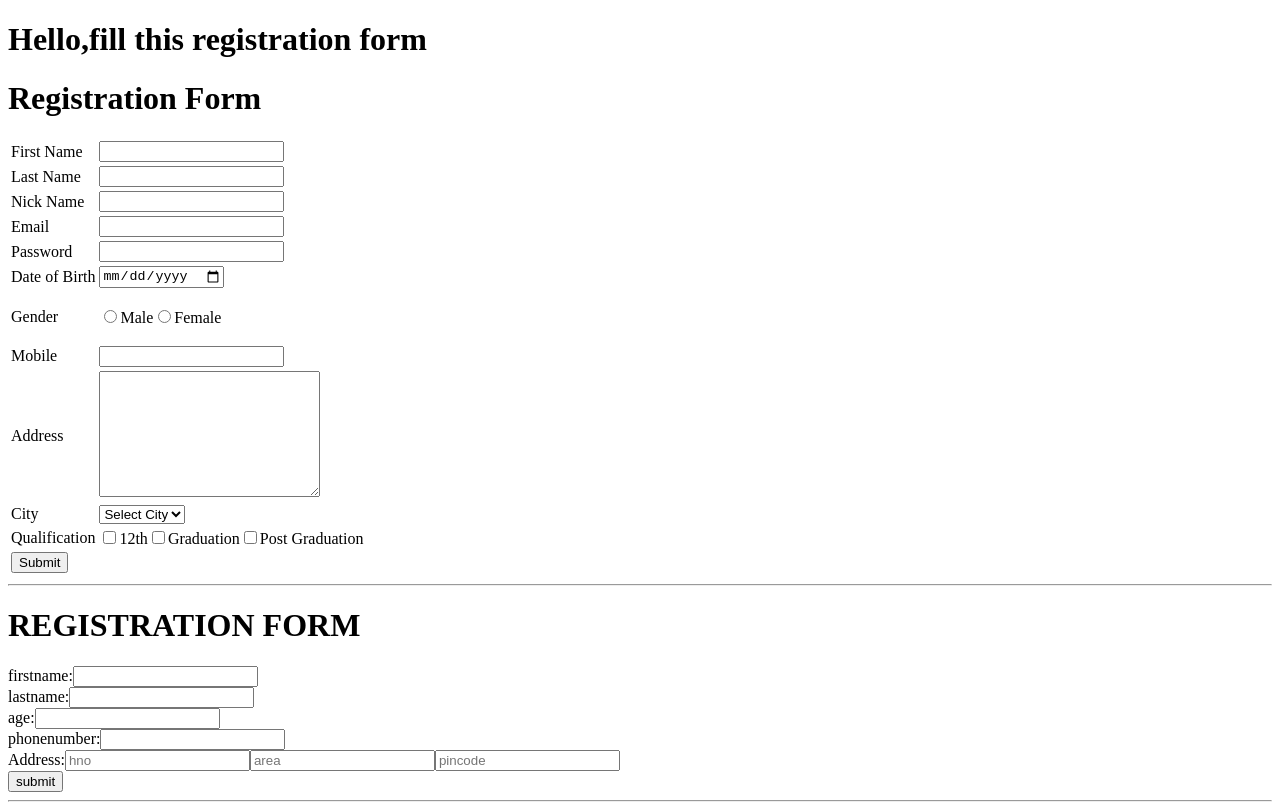
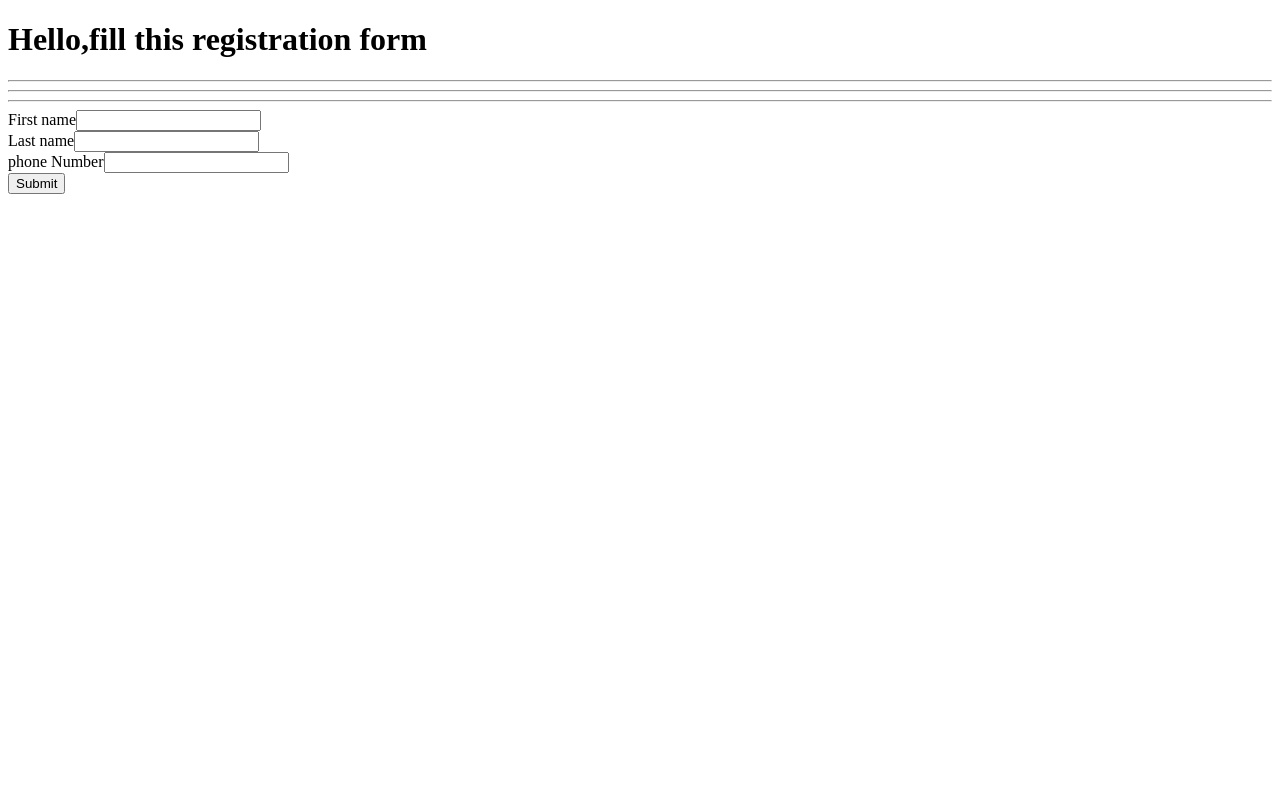
Before and after one commit to Anant8498/React-practice, a React (Create React App) app: page / in a window 1280 px wide. Built offline with nearby package versions, Linux system fonts and the light colour scheme.

Commit message:
all form added

```diff
--- a/src/app.jsx
+++ b/src/app.jsx
@@ -1,16 +1,19 @@
 import Form2 from "./component/form2";
 import Form from "./component/form";
 import Map from "./component/map";
+import Form3 from "./component/form3";
 
 function App() {
   return (
     <>
       <h1>Hello,fill this registration form</h1>
-      <Form2 />
+      {/* <Form2 /> */}
       <hr />
-      <Form/>
+      {/* <Form/> */}
 <hr />
 {/* <Map/> */}
+<hr />
+<Form3/>
     </>
   );
 }
--- /dev/null
+++ b/src/component/form3.jsx
@@ -0,0 +1,66 @@
+import { useState } from "react";
+
+function Form3() {
+  const [data, setData] = useState({
+    firstName: "",
+    lastName: "",
+    phnumber: ""
+
+  });
+
+  // function firstNameOnChangeHandler(event) {
+  //     setData({...data, firstName: event.target.value })
+  // }
+
+  // function lastNameOnChangeHandler(event) {
+  //     setData({ ...data, lastName: event.target.value })
+  // }
+
+  function onChangeHandler(event) {
+    let key = event.target.name;
+
+    setData({ ...data, [key]: event.target.value });
+  }
+  // function phnumber(event){
+  //     setData({...data,phnumber:event.target.value})
+  // }
+
+  function submit() {
+    console.log("data", data);
+  }
+
+  return (
+    <form>
+      <label>First name</label>
+      <input
+        type="text"
+        value={data.firstName}
+        name="firstName"
+        onChange={onChangeHandler}
+      ></input>
+      <br />
+      <label>Last name</label>
+      <input
+        type="text"
+        value={data.lastName}
+        name="lastName"
+        onChange={onChangeHandler}
+      ></input>
+      <br />
+
+      <label>phone Number</label>
+      <input
+        type="tel"
+        value={data.phnumber}
+        name="phnumber"
+        onChange={onChangeHandler}
+      />
+      <br />
+      <button type="button" onClick={submit}>
+        Submit
+      </button>
+    </form>
+  );
+}
+
+export default Form3;
```
